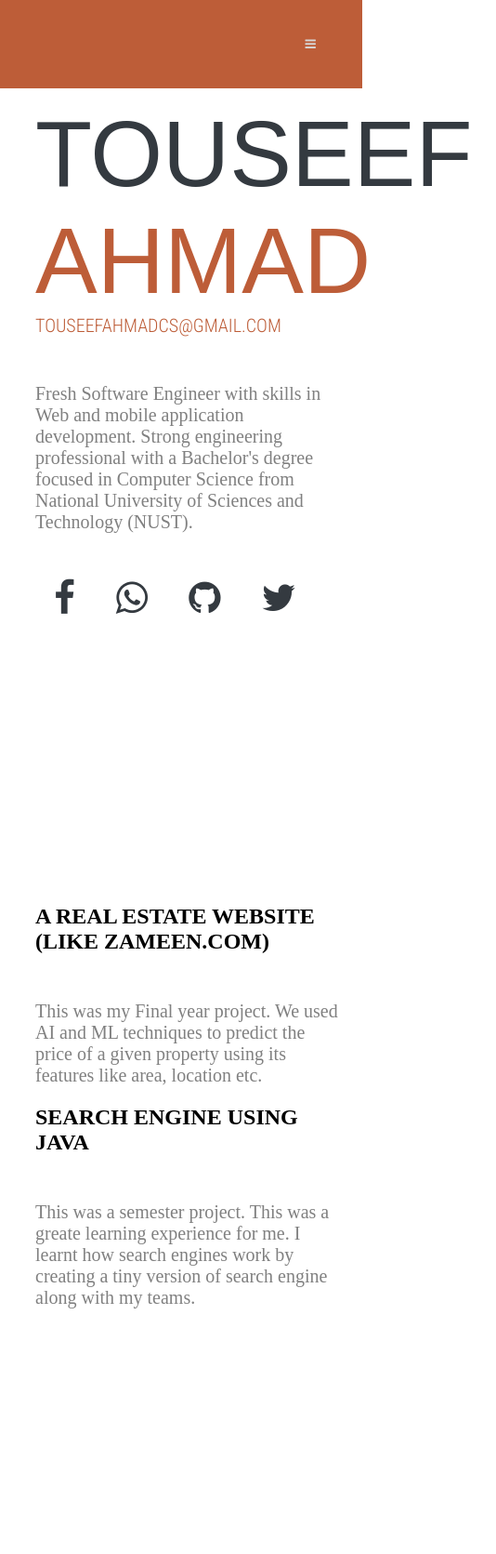
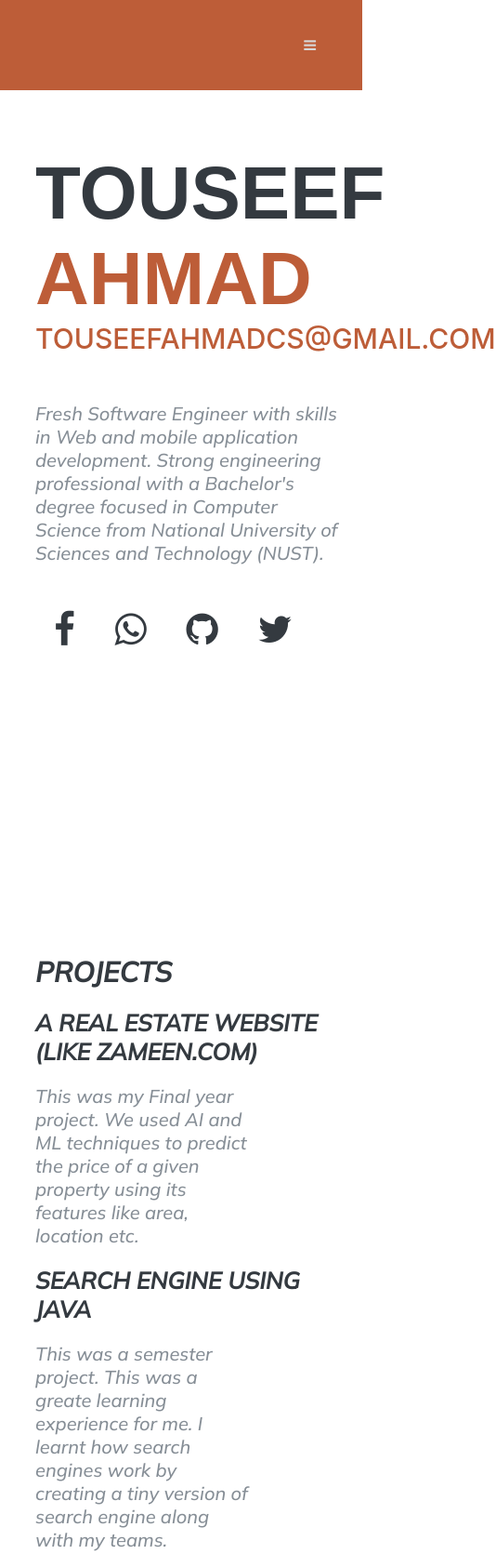
Before and after one commit to Touseef-ahmad/portfolio_webpage, a plain HTML site: page index.html in a window 390 px wide. Shown: the top 1671 px of the page at 93% size, 534 px wide, since content can reach past the window. Drawn offline with nearby package versions, Linux system fonts and the light colour scheme; a web font is replaced by a local one.

Commit message:
changed some styles

```diff
--- a/index.html
+++ b/index.html
@@ -5,8 +5,9 @@
     <meta charset="UTF-8">
     <meta name="viewport" content="width=device-width, initial-scale=1.0">
     <link rel="stylesheet" href="styles.css">
-    <link href="https://fonts.googleapis.com/css2?family=Saira+Extra+Condensed:wght@900&display=swap" rel="stylesheet">
-    <link href="https://fonts.googleapis.com/css2?family=Roboto+Condensed:wght@300&display=swap" rel="stylesheet">
+    <link
+        href="https://fonts.googleapis.com/css2?family=Mulish:ital,wght@1,500&family=Saira+Extra+Condensed:wght@500;700&display=swap"
+        rel="stylesheet">
     <link rel="stylesheet" href="https://cdnjs.cloudflare.com/ajax/libs/font-awesome/4.7.0/css/font-awesome.min.css">
     <script src="https://ajax.googleapis.com/ajax/libs/jquery/3.5.1/jquery.min.js"></script>
     <script src="script.js"></script>
@@ -19,7 +20,7 @@
         <button class="nav-link-button" href=""><i class="fa fa-bars" aria-hidden="true"></i></button>
         <a class="nav-link" href="#welcome-section">Introduction</a>
         <a class="nav-link" href="#projects">Projects</a>
-        <a class="nav-link" href="#projects">Experience</a>
+        <a class="nav-link" href="#experiences">Experience</a>
         <a class="nav-link" href="#projects">Education</a>
         <a class="nav-link" href="#projects">Skills</a>
     </nav>
@@ -32,14 +33,18 @@
         <div id="profile-links-section">
             <a class="profile-link" href=""><i class="fa fa-facebook fa-4x" aria-hidden="true"></i></a>
             <a class="profile-link" href=""><i class="fa fa-whatsapp fa-4x" aria-hidden="true"></i></a>
-            <a id="profile-link" class="profile-link" href="https://github.com/Touseef-ahmad/" target="_blank"><i class="fa fa-github fa-4x" aria-hidden="true"></i></a>
+            <a id="profile-link" class="profile-link" href="https://github.com/Touseef-ahmad/" target="_blank"><i
+                    class="fa fa-github fa-4x" aria-hidden="true"></i></a>
             <a class="profile-link" href=""><i class="fa fa-twitter fa-4x" aria-hidden="true"></i></a>
         </div>
     </div>
     <div id="projects">
+        <h1 class="section-title">Projects</h1>
         <div class="project-tile">
+
             <h2 class="project-title">A real estate website (like zameen.com)</h2>
-            <p class="project-description">This was my Final year project. We used AI and ML techniques to predict the price of a given property using its features like area, location etc.</a>
+            <p class="project-description">This was my Final year project. We used AI and ML techniques to predict the
+                price of a given property using its features like area, location etc.</a>
         </div>
         <div class="project-tile">
             <h2 class="project-title">Search engine using java</h2>
@@ -48,6 +53,30 @@
 
         </div>
     </div>
+    <div id="experiences">
+        <h1 class="section-title">Experience</h1>
+        <div class="experience">
+            <h2 class="experience-title">Software Engineer</h2>
+            <div class="name-date-container">
+                <h3 class="company-name">Arbisoft</h3>
+            <div class="date">August 2020 - Present</div>
+            </div>
+            <p class="experience-description">
+                I've just started working at Arbisoft. Arbisoft is an award-winning software development company with 4
+                locations worldwide and over 10 years of making great software for clients such as edX.
+            </p>
+        </div>
+        <div class="experience">
+
+            <h2 class="experience-title">WEB DEVELOPER</h2>
+            <div class="name-date-container">
+                <h3 class="company-name">BOLT REACTOR</h3>
+            <div class="date">June 2019 - August 2019</div>
+            </div>
+            <p class="experience-description">Worked with Front-End Developers to edit existing projects on certain client websites. Participated on weekly Tech team meetings to discuss current and future projects and strategies on how to produce efficient work</p>
+        </div>
+    </div>
+
 
 </body>
 
--- a/styles.css
+++ b/styles.css
@@ -2,9 +2,20 @@
 * {
     box-sizing: border-box;
 }
+body {
+    font-family: 'Mulish', sans-serif;
+    padding-top: 54px;
+    color: #868e96;
+  }
 
 html {
+    font-size: 10px;
     scroll-behavior: smooth;
+}
+h1,
+h2,
+h3 {
+    display: inline;
 }
 
 #navbar {
@@ -33,6 +44,7 @@ html {
     color: #d7d7d7;
     align-self: center;
     font-weight: bold;
+    font-size: 1.5rem;
     text-decoration: none;
     text-transform: uppercase;
 }
@@ -47,17 +59,23 @@ html {
 .nav-link-button:hover {
     opacity: 0.7;
 }
-#welcome-section , #projects {
+#welcome-section , #projects , #experiences{
     padding: 100px 30px 30px 25%;
     height: 100vh;
     line-height: normal;
     width: 100vw;
 }
+.section-title {
+    display: block;
+    font-size: 3rem;
+    text-transform: uppercase;
+    color: #343a40;
+}
 #name {
     text-transform: uppercase;
     font-family: 'Saira Extra Condensed', sans-serif;
-    font-weight: normal;
-    font-size: 100px;
+    font-weight: 700;
+    font-size: 10rem;
     color: #343a40;
     display: inline;
 }
@@ -67,24 +85,46 @@ html {
 #email {
     text-transform: uppercase;
     color: #bd5d38;
-    font-family: 'Roboto Condensed', sans-serif;
-    font-size: 20px;
+    font-family: 'Saira Extra Condensed', -apple-system, BlinkMacSystemFont, 'Segoe UI', Roboto, 'Helvetica Neue', Arial, sans-serif, 'Apple Color Emoji', 'Segoe UI Emoji', 'Segoe UI Symbol', 'Noto Color Emoji';
+    font-size: 3rem;
+    font-weight: 500;
 }
-#about , .project-description {
+#about {
     margin-top: 50px;
-    color: grey;
-    font-size: 20px;
+}
+#about , .project-description , .experience-description {
+    font-size: 2rem;
+}
+.project-description , .experience-description {
+    width: 70%;
 }
 #profile-links-section {
     margin-top: 50px;
 }
 .profile-link {
-    font-size: 15px;
+    font-size: 1.5rem;
     padding: 20px;
     color: #343a40;
 }
-.project-title {
+.project-title , .experience-title{
+    font-size: 2.5rem;
     text-transform: uppercase;
+    color: #343a40;
+}
+.company-name {
+    text-transform: uppercase;
+    font-size: 2.5rem;
+    color: #343a40;
+
+}
+.date {
+    color: #bd5d38;
+    font-size: 1.5rem;
+}
+.name-date-container {
+    display: flex;
+    justify-content: space-between;
+    align-items: center;
 }
 
 @media only screen and (max-width:800px) {
@@ -92,16 +132,18 @@ html {
         width: 100vw;
         height: auto;
         flex-direction: column;
-
     }
     .profile-link {
-        font-size: 10px;
+        font-size: 1rem;
     }
     .nav-link , #profile-pic{
         display: none;
     }
-    #welcome-section , #projects {
+    #welcome-section , #projects , #experiences{
         padding: 100px 30px 30px 30px;
+    }
+    #name {
+        font-size: 8rem;
     }
 }
 @media only screen and (min-width:800px) {
```
